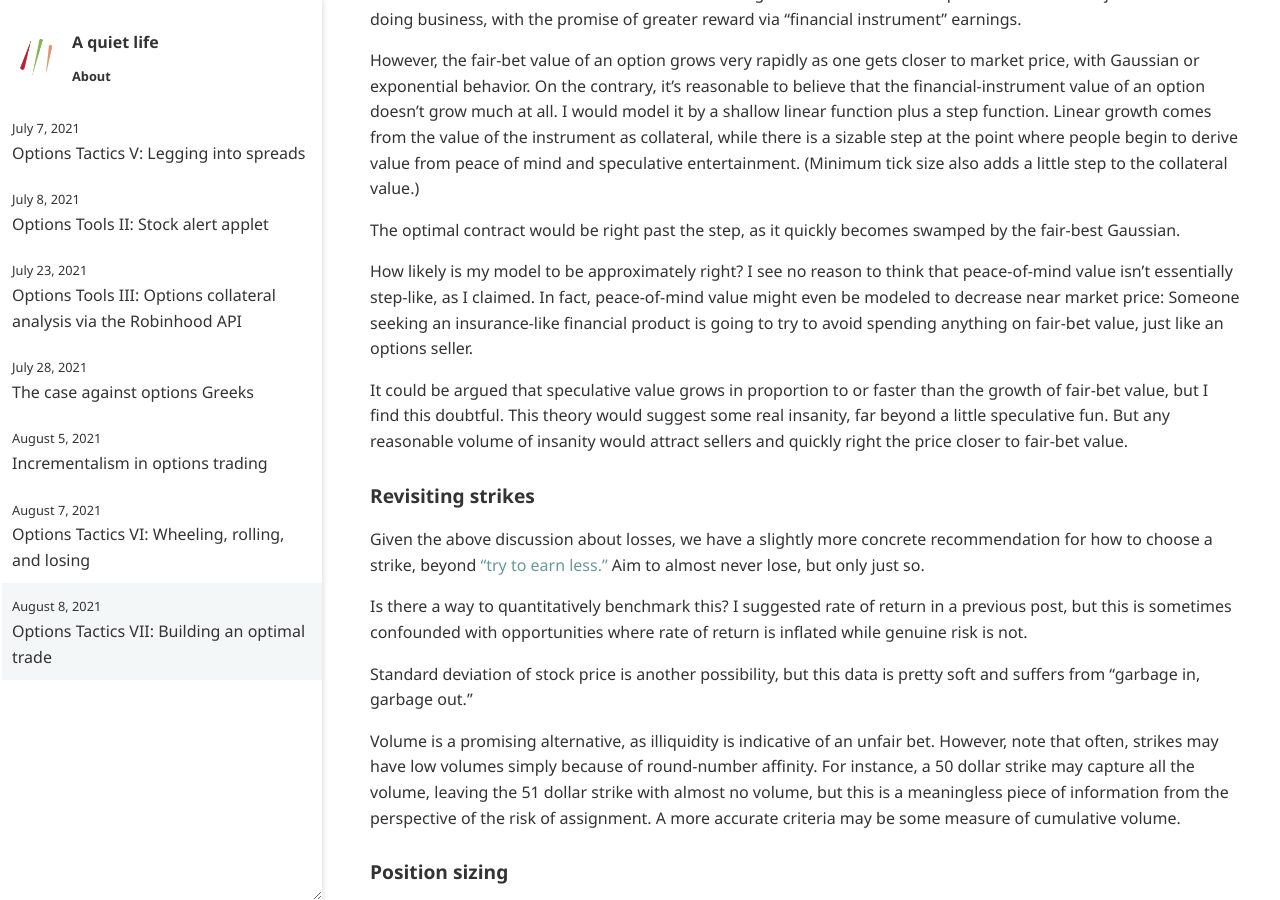
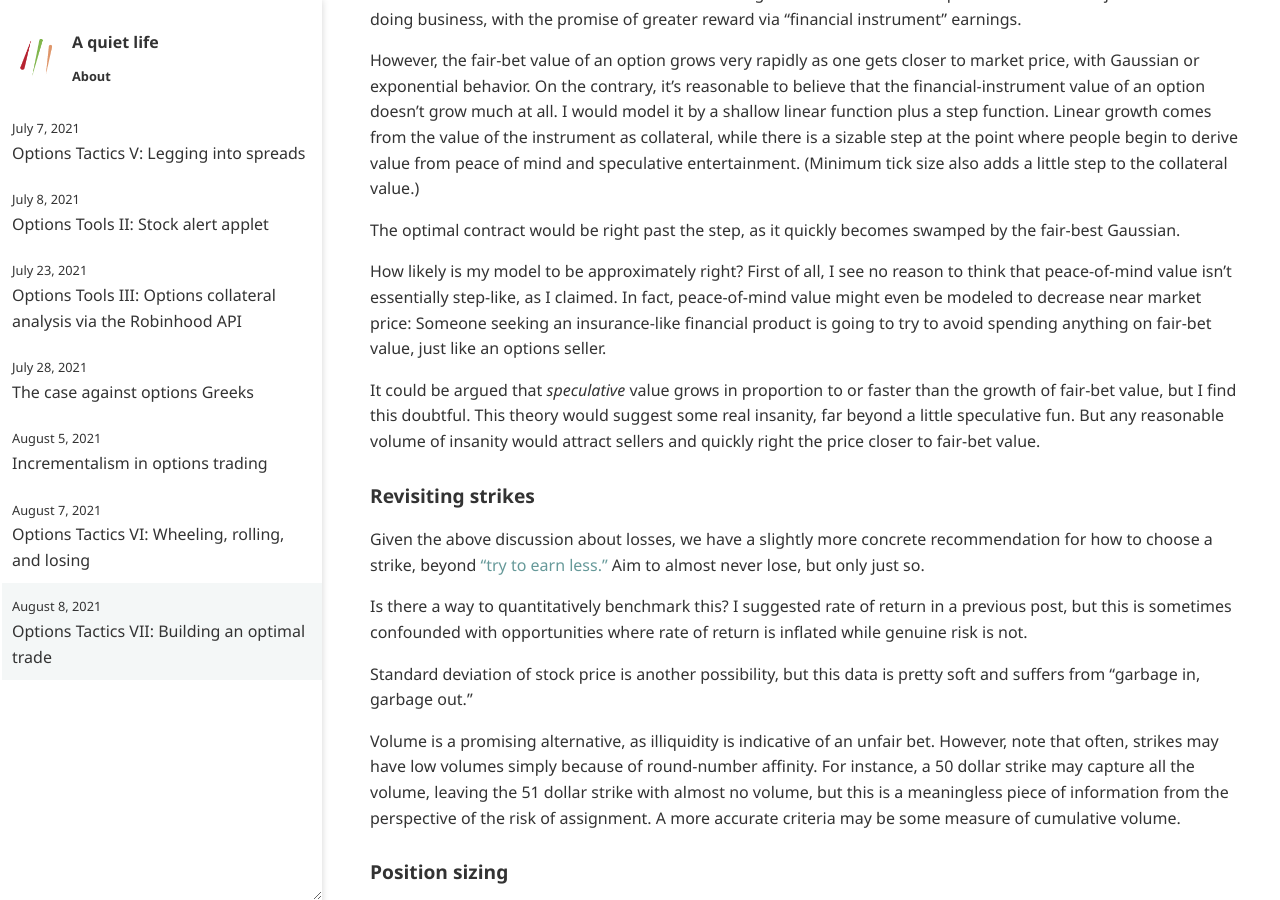
Before and after one commit to ansyblenetwork/aquietlife, a Jekyll site: the page built from _posts/2021-08-08-sizing.md, in a window 1280 px wide and 900 px high, scrolled down 871 px. Built offline with Jekyll 4.4.1, drawn with Linux system fonts in a browser that asks for light colours.

Commit message:
Update 2021-08-08-sizing.md

```diff
--- a/_posts/2021-08-08-sizing.md
+++ b/_posts/2021-08-08-sizing.md
@@ -30,9 +30,9 @@
 
 The optimal contract would be right past the step, as it quickly becomes swamped by the fair-best Gaussian.
 
-How likely is my model to be approximately right? I see no reason to think that peace-of-mind value isn't essentially step-like, as I claimed. In fact, peace-of-mind value might even be modeled to decrease near market price: Someone seeking an insurance-like financial product is going to try to avoid spending anything on fair-bet value, just like an options seller.
+How likely is my model to be approximately right? First of all, I see no reason to think that peace-of-mind value isn't essentially step-like, as I claimed. In fact, peace-of-mind value might even be modeled to decrease near market price: Someone seeking an insurance-like financial product is going to try to avoid spending anything on fair-bet value, just like an options seller.
 
-It could be argued that speculative value grows in proportion to or faster than the growth of fair-bet value, but I find this doubtful. This theory would suggest some real insanity, far beyond a little speculative fun. But any reasonable volume of insanity would attract sellers and quickly right the price closer to fair-bet value.
+It could be argued that _speculative_ value grows in proportion to or faster than the growth of fair-bet value, but I find this doubtful. This theory would suggest some real insanity, far beyond a little speculative fun. But any reasonable volume of insanity would attract sellers and quickly right the price closer to fair-bet value.
 
 
 
```
